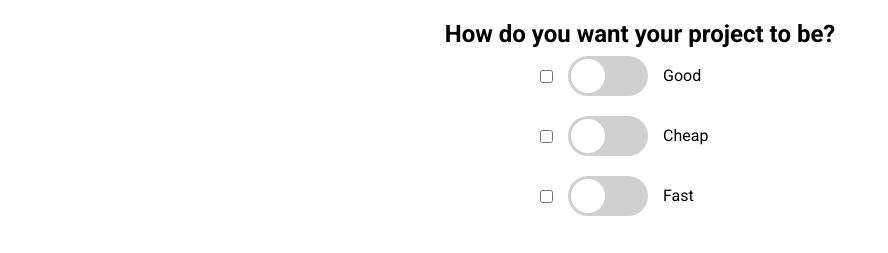
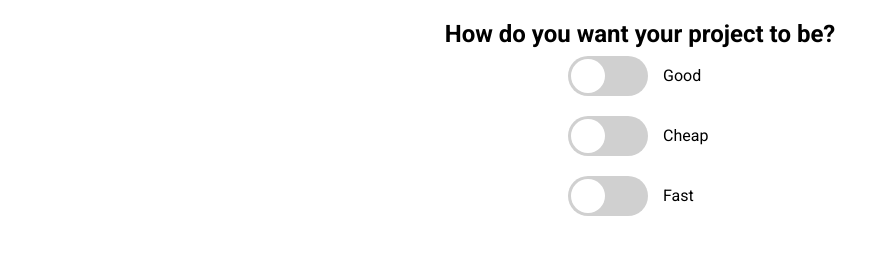
Before and after one commit to jorgehenrrique/50projects-react, a React (Vite) app: page /50projects-react/32-good-cheap-fast in a window 1280 px wide. Shown: the part 276-529 px from the top of the page, without its empty margins (0-888 px from the left). Built offline with nearby package versions, Linux system fonts and the light colour scheme; a web font is replaced by a local one.

Commit message:
Finalizado proj 32

```diff
--- a/src/pages/32-good-cheap-fast/GoodCheapFast.css
+++ b/src/pages/32-good-cheap-fast/GoodCheapFast.css
@@ -18,7 +18,7 @@
 }
 
 .toggle-32 {
-  /* visibility: hidden; */
+  visibility: hidden;
 }
 
 .toggle-container-32 label {
@@ -32,7 +32,7 @@
   height: 4rem;
 }
 
-.toggle-32:checked + .toggle-container-32 label {
+.toggle-container-32 input[type='checkbox']:checked + label {
   background-color: #8e44ad;
 }
 
@@ -49,7 +49,7 @@
   animation: slideOff 0.3s linear forwards;
 }
 
-.toggle-32:checked + .toggle-container-32 label .ball-32 {
+.toggle-container-32 input[type='checkbox']:checked + label .ball-32 {
   animation: slideOn 0.3s linear forwards;
 }
 
--- a/src/pages/32-good-cheap-fast/GoodCheapFast.jsx
+++ b/src/pages/32-good-cheap-fast/GoodCheapFast.jsx
@@ -10,13 +10,27 @@ export default function GoodCheapFast() {
   const [cheap, setCheap] = useState(false);
   const [fast, setFast] = useState(false);
 
+  const handleToggleChange = (e) => {
+    const { id } = e.target;
+    if (id === 'good') {
+      setGood(!good);
+      if (!good && cheap && fast) setFast(false);
+    } else if (id === 'cheap') {
+      setCheap(!cheap);
+      if (good && !cheap && fast) setGood(false);
+    } else if (id === 'fast') {
+      setFast(!fast);
+      if (good && cheap && !fast) setCheap(false);
+    }
+  };
+
   return (
     <div className='body-32'>
 
       <h2>How do you want your project to be?</h2>
       <div className="toggle-container-32">
         <input type="checkbox" id="good" className="toggle-32"
-          checked={good} onChange={() => setGood(!good)} />
+          checked={good} onChange={handleToggleChange} />
         <label htmlFor="good">
           <div className="ball-32"></div>
         </label>
@@ -25,7 +39,7 @@ export default function GoodCheapFast() {
 
       <div className="toggle-container-32">
         <input type="checkbox" id="cheap" className="toggle-32"
-          checked={cheap} onChange={() => setCheap(!cheap)} />
+          checked={cheap} onChange={handleToggleChange} />
         <label htmlFor="cheap">
           <div className="ball-32"></div>
         </label>
@@ -34,7 +48,7 @@ export default function GoodCheapFast() {
 
       <div className="toggle-container-32">
         <input type="checkbox" id="fast" className="toggle-32"
-          checked={fast} onChange={() => setFast(!fast)} />
+          checked={fast} onChange={handleToggleChange} />
         <label htmlFor="fast">
           <div className="ball-32"></div>
         </label>
```
